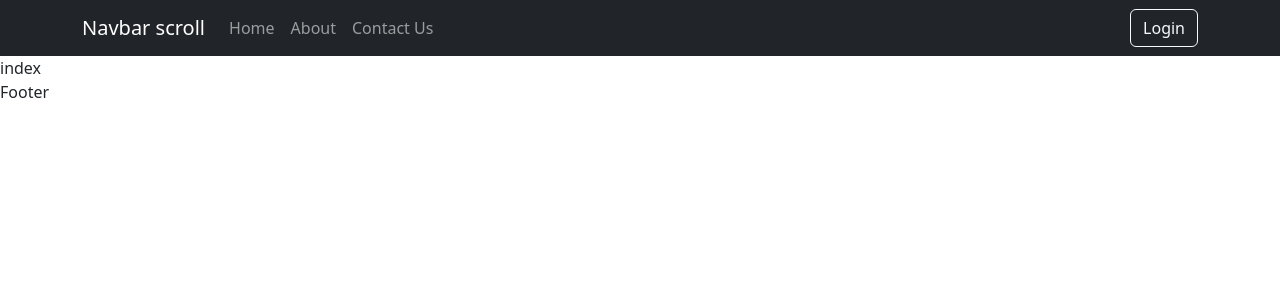
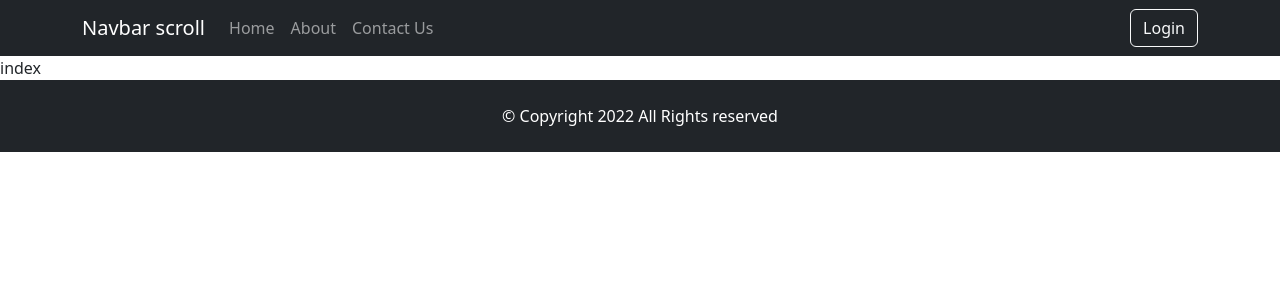
Before and after one commit to ssakib4040/bloghub, a Next.js app: page / in a window 1280 px wide. Shown: the top 300 px of the page. Built offline with nearby package versions, Linux system fonts and the light colour scheme.

Commit message:
Footer added

```diff
--- a/components/Footer.tsx
+++ b/components/Footer.tsx
@@ -1,5 +1,9 @@
 import React from "react";
 
 export default function Footer() {
-  return <div>Footer</div>;
+  return (
+    <div className="bg-dark text-white px-5 py-4 text-center">
+      &copy; Copyright 2022 All Rights reserved
+    </div>
+  );
 }
```
